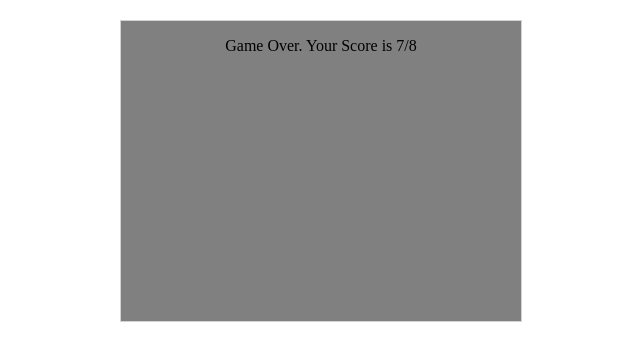
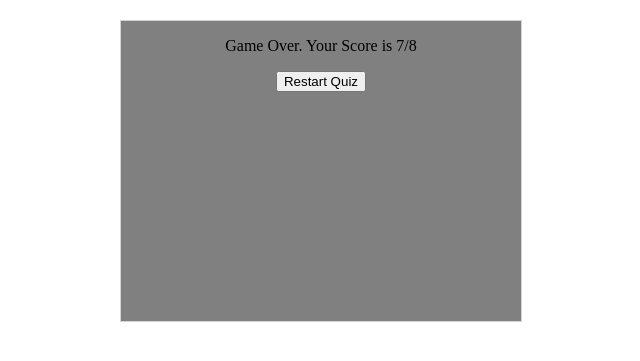
Before and after one commit to TaylorsCoding/QuizAPPwireFrame, a plain HTML site: page gameover.html in a window 1280 px wide. Shown: the part 129-490 px from the top of the page, without its empty margins (319-959 px from the left). Drawn offline with Linux system fonts and the light colour scheme.

Commit message:
Add files via upload

```diff
--- a/gameover.html
+++ b/gameover.html
@@ -21,6 +21,8 @@
     <div class='mainArea'>
 
         <p>Game Over. Your Score is 7/8</p>
+        <button type="button" id="restart"> Restart Quiz </button>
+
     </div>
 
 
```
